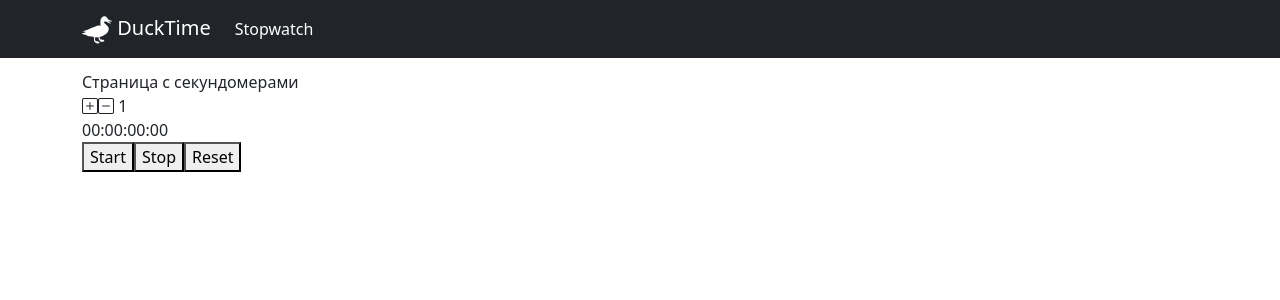
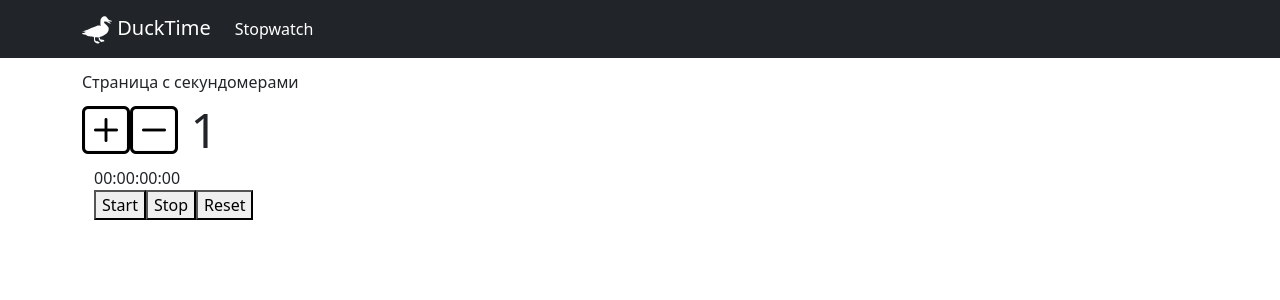
Before and after one commit to YureiRetarded/-stopwatch, a Vue app: page /#/stopwatch in a window 1280 px wide. Shown: the top 300 px of the page. Built offline with nearby package versions, Linux system fonts and the light colour scheme.

Commit message:
changing in control panel

```diff
--- a/src/components/ControlStopWatches.vue
+++ b/src/components/ControlStopWatches.vue
@@ -1,7 +1,7 @@
 <template>
-    <div>
-        <i @click="$store.commit('countPlus')" class="bi bi-plus-square"></i>
-        <i @click="$store.commit('countMinus')" class="bi bi-dash-square"></i>
+    <div class="control-panel">
+        <button @click="$store.commit('countPlus')" class="bi bi-plus-square"></button>
+        <button @click="$store.commit('countMinus')" class="bi bi-dash-square"></button>
         {{$store.state.count}}
     </div>
 </template>
@@ -10,6 +10,13 @@ export default {
 
 }
 </script>
-<style>
-
+<style scoped lang="scss">
+.control-panel{
+    font-size: 3em;
+    button{
+        border: none;
+        background-color: white;
+        padding: 0;
+    }
+}
 </style>
--- a/src/pages/stopwatchpage.vue
+++ b/src/pages/stopwatchpage.vue
@@ -3,11 +3,12 @@
         Страница с секундомерами
         <control-stop-watches/>
     </div>
-
-
-    <stop-watch
-    v-for="n in $store.state.count"
-    />
+    <div class="container">
+        <stop-watch
+            v-for="n in $store.state.count"
+            :key="n"
+        />
+    </div>
 </template>
 <script>
 import StopWatch from '@/components/StopWatch'
```
